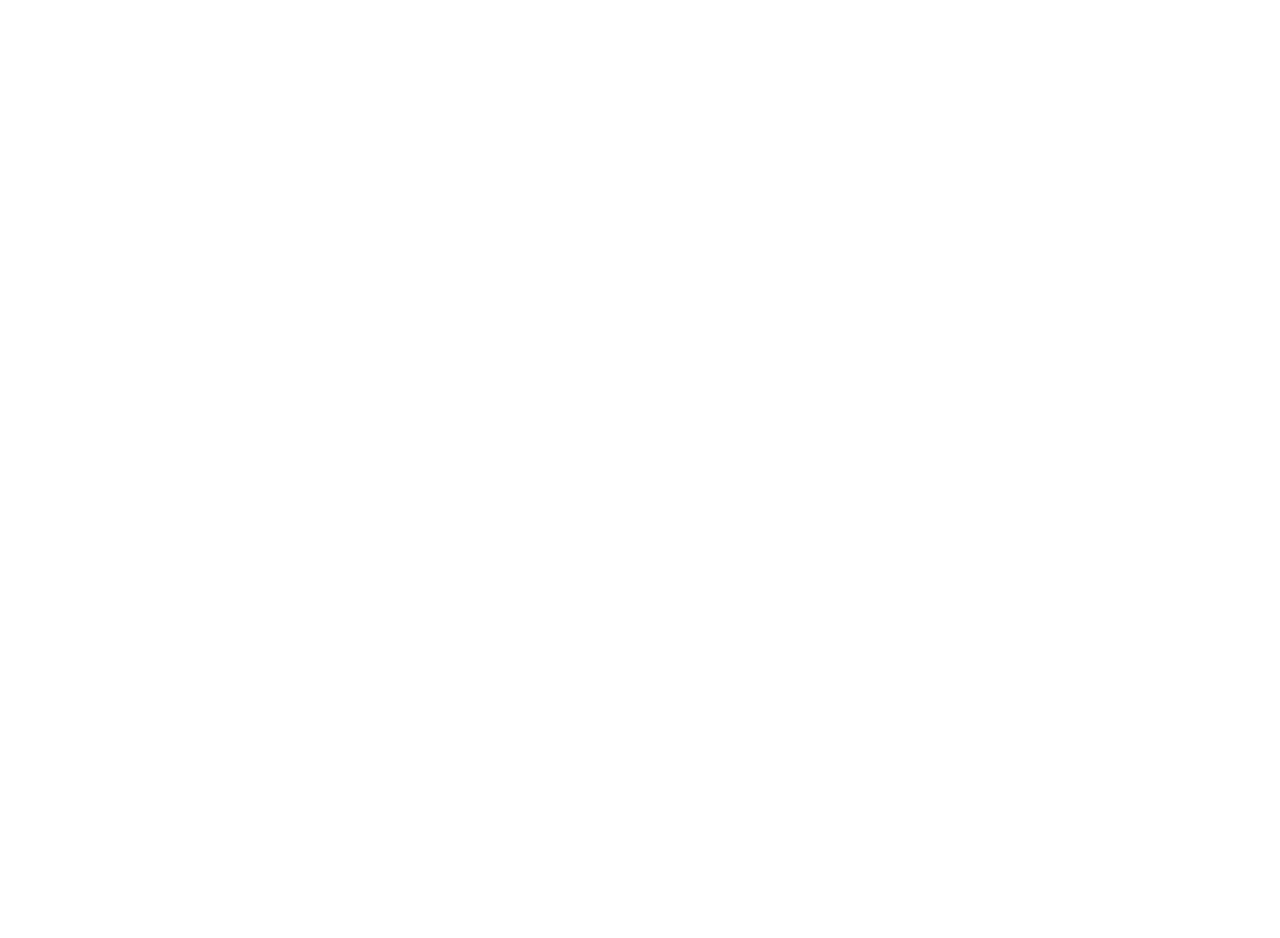
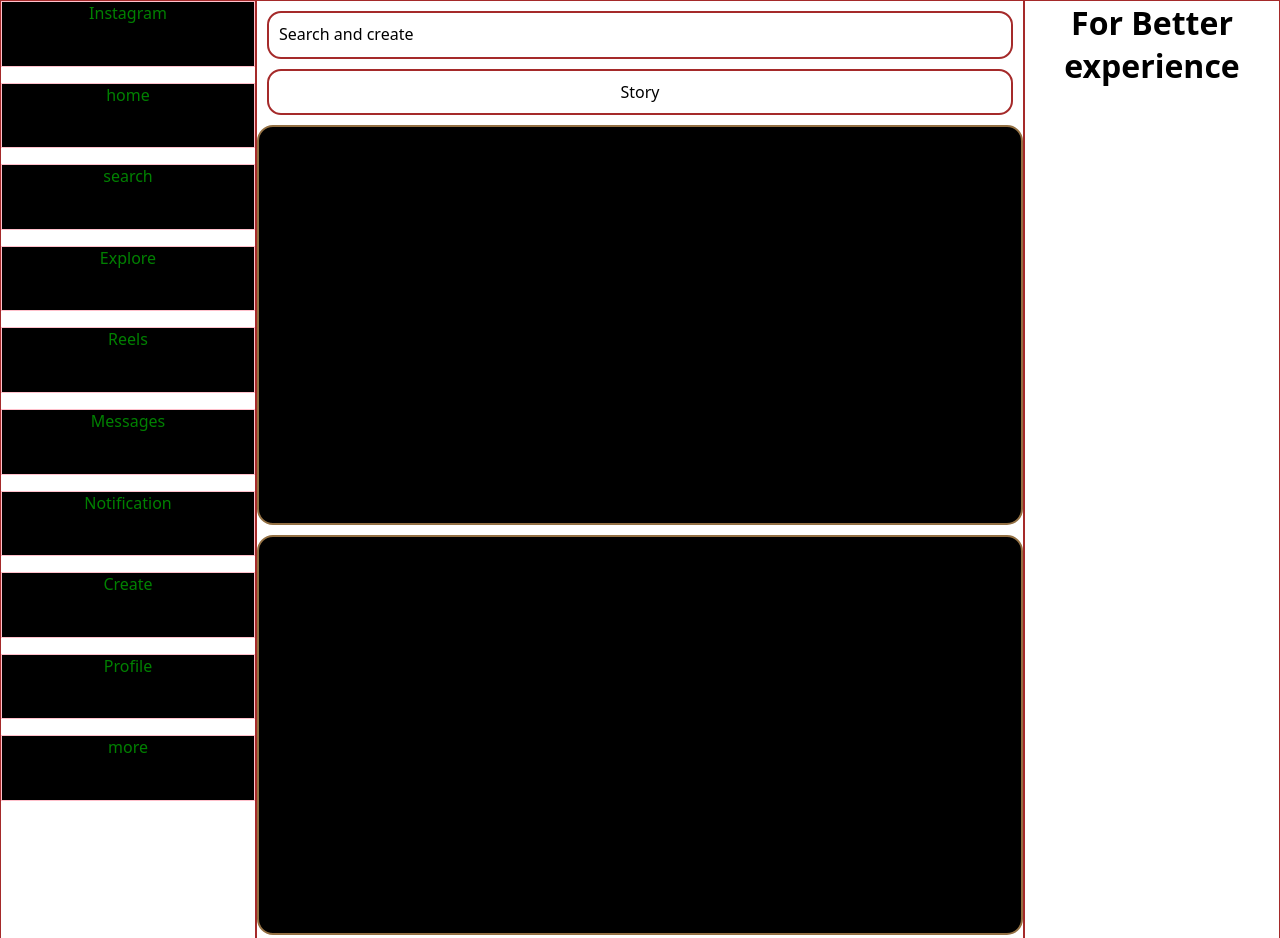
Before and after one commit to Atharv7740/Web-Devlopment-, a plain HTML site: page Learning CSS-Grid/grid2.html in a window 1280 px wide. Shown: the top 938 px of the page. Before the commit the page ends 800 px from the top, so only its background shows below. Drawn offline with Linux system fonts and the light colour scheme.

Commit message:
learned desinging big grid

```diff
--- a/Learning CSS-Grid/grid2.html
+++ b/Learning CSS-Grid/grid2.html
@@ -8,6 +8,37 @@
 </head>
 
 <body>
+    <div class="container">
+        <div class="item">
+            <div class="leftcontainer">
+                <div class="items">Instagram</div>
+                <div class="items">home</div>
+                <div class="items">search</div>
+                <div class="items">Explore</div>
+                <div class="items">Reels</div>
+                <div class="items">Messages</div>
+                <div class="items">Notification</div>
+                <div class="items">Create</div>
+                <div class="items">Profile</div>
+                <div class="items">more</div>
+            </div>
+        </div>
+        <div class="item">
+            <div class="navbar">Search and create</div>
+            <div class="story">Story
+            </div>
+            <div class="box"></div>
+            <div class="box"></div>
+            <div class="box"></div>
+            <div class="box"></div>
+            <div class="box"></div>
+        </div>
+        <div class="item right">
+            <div class="sidebar">
+                <h1>For Better experience</h1>
+            </div>
+        </div>
+    </div>
 
 </body>
 </html>
--- a/Learning CSS-Grid/style2.css
+++ b/Learning CSS-Grid/style2.css
@@ -0,0 +1,74 @@
+*{
+    margin:0;
+    padding:0;
+    box-sizing: border-box;
+
+}
+body{
+    font-family:system-ui, -apple-system, BlinkMacSystemFont, 'Segoe UI', Roboto, Oxygen, Ubuntu, Cantarell, 'Open Sans', 'Helvetica Neue', sans-serif;
+
+}
+.container{
+    text-align: center;
+    display:grid;
+    color:black;
+    /* background-color: black; */
+    height:100vh;
+    width: 100vw;
+    grid-template-columns: 1fr 3fr 1fr;
+
+
+}
+.item{
+   color:white;
+   /* background-color: blue; */
+   border:1px solid brown;
+}
+.leftcontainer{
+
+    /* background-color: yellow; */
+    color:green;
+    display:grid;
+    row-gap: 1rem;
+    height:100vh;
+
+
+
+}
+.items{
+    border:1px solid pink;
+    background-color: black;
+}
+.midcontainer{
+    display:grid;
+    margin:10px;
+    padding:15px;
+
+
+}
+.box{ margin-bottom: 10px;
+    border:2px rgb(147, 112, 67) solid;
+    background-color: black;
+    height: 25rem;
+    border-radius: 1rem;
+
+}
+.navbar{
+    text-align: left;
+    margin:10px;
+    padding:10px;
+    color:black;
+    height:3rem;
+    border:2px solid brown;
+    border-radius:14px;
+}
+.story{
+    color:black;
+    border:2px solid brown;
+    border-radius:14px;
+    margin:10px;
+    padding:10px;
+}
+.right{
+    color:black;
+}
```
